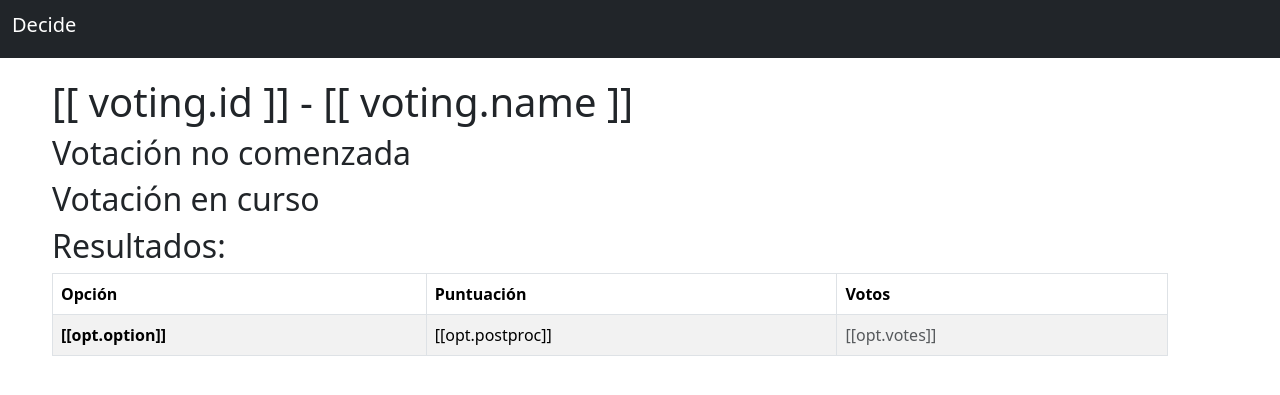
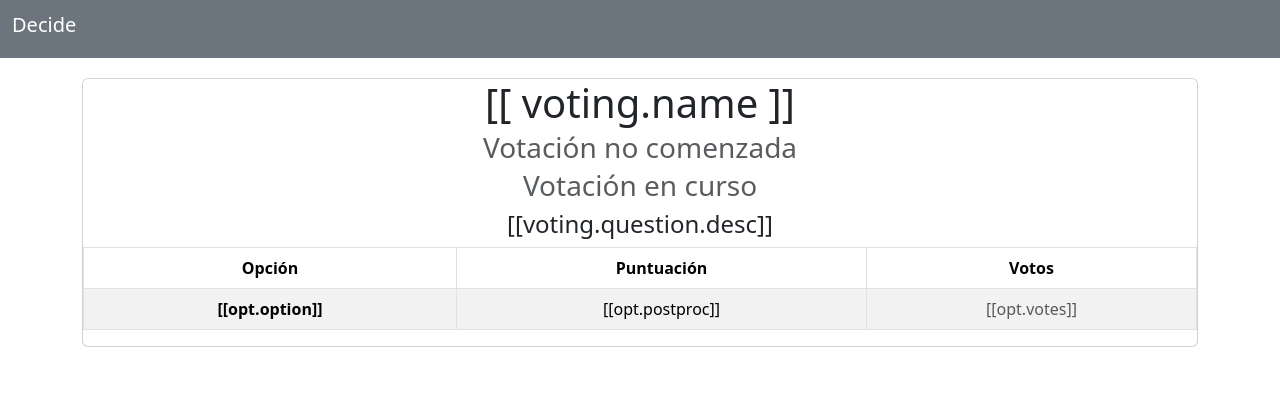
Before and after one commit to ProyectoEgc/decide-single-picasso, a Django app: template decide/visualizer/templates/visualizer/visualizer.html in a window 1280 px wide. Shown: the top 395 px of the page. Run offline with Django 3.2, Linux system fonts and the light colour scheme; the template is opened without the code that fills it: values that come from a table or form of the project are taken from there, others are empty; data comes from the database, SQL or seed files in the repository; some libraries are stand-ins or nearby versions.

Commit message:
refactor(initial): Study usability and define a new usable interface with CSS components
Booth and Visualizer UI changed

```diff
--- a/decide/booth/static/booth/style.css
+++ b/decide/booth/static/booth/style.css
@@ -1,4 +1,16 @@
 .voting {
     margin-top: 20px;
+}
+
+#app-booth{
+    height: 100vh;
+    background-color: aliceblue;
+}
+
+.textoption{
+    font-size: 20px;
+}
+
+.mensaje{
     margin-left: 40px;
 }
--- a/decide/visualizer/templates/visualizer/visualizer.html
+++ b/decide/visualizer/templates/visualizer/visualizer.html
@@ -10,22 +10,21 @@
 {% block content %}
     <div id="app-visualizer">
         <!-- Navbar -->
-        <nav class="navbar navbar-dark bg-dark">
+        <nav class="navbar navbar-dark bg-secondary">
             <div class="container-fluid">
                 <h1 class="navbar-brand">Decide</h1>
             </div>
         </nav>
 
 
-        <div class="voting container">
-            <h1>[[ voting.id ]] - [[ voting.name ]]</h1>
-
-            <h2 v-if="!voting.start_date">Votación no comenzada</h2>
-            <h2 v-else-if="!voting.end_date">Votación en curso</h2>
+        <div class="voting container text-center">
+            <div class="card" style="width: 100%;">
+            <h1 class="card-title">[[ voting.name ]]</h1>
+            <h3 v-if="!voting.start_date" class="card-subtitle mb-2 text-muted">Votación no comenzada</h3>
+            <h3 v-else-if="!voting.end_date" class="card-subtitle mb-2 text-muted">Votación en curso</h3>
             <div v-else>
-                <h2 class="heading">Resultados:</h2>
-
-                <table class="table table-bordered table-striped">
+                <h4>[[voting.question.desc]]</h4>
+                <table class="table table-bordered table-striped table-hover">
                     <thead>
                         <tr>
                             <th>Opción</th>
@@ -41,6 +40,7 @@
                         </tr>
                     </tbody>
                 </table>
+            </div>
             </div>
 
         </div>
```
Also changed, not shown: decide/booth/templates/booth/booth.html (+12 -12 lines).
